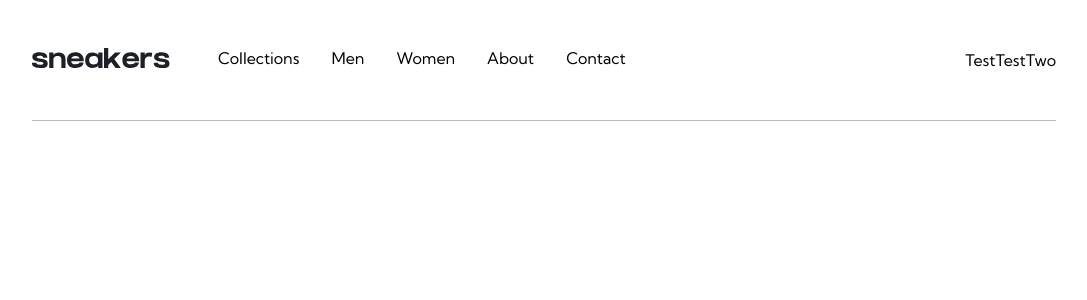
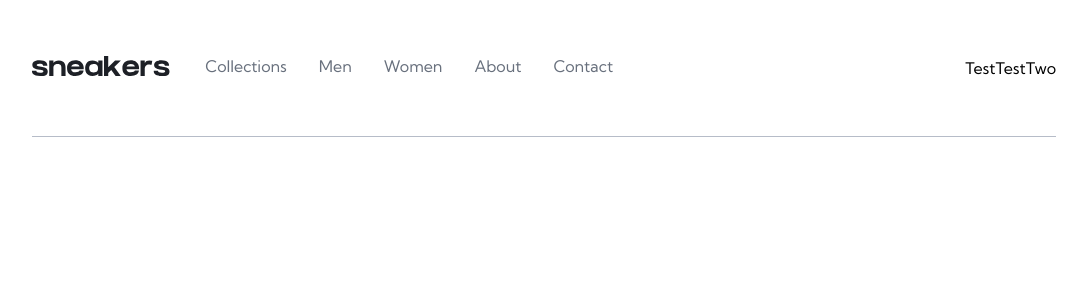
Before and after one commit to tkressma/ecommerce-product-page, a React (Create React App) app in the folder ecommerce-product-page-react/: page / in a window 1280 px wide. Shown: the top 300 px of the page, without its empty margins (96-1183 px from the left). Built offline with nearby package versions, Linux system fonts and the light colour scheme.

Commit message:
Consolidate CSS. Fix spacing between logo and nav to be more responsive.

```diff
--- a/ecommerce-product-page-react/src/components/Header/Navigation.module.css
+++ b/ecommerce-product-page-react/src/components/Header/Navigation.module.css
@@ -4,33 +4,16 @@
   align-items: center;
 }
 
-.nav__items {
-  margin: 0 1rem;
-}
-
 .menu {
   display: flex;
   flex-direction: row;
-  height: 100%;
-  gap: 1rem;
+  margin: 0;
+  padding: 0;
   list-style: none;
-  margin: 0;
 }
 
 .menu--desktop {
   display: none;
-}
-
-.menu--desktop > li {
-  display: flex;
-  align-items: center;
-  margin: auto 0.5rem;
-  height: 100%;
-  border-bottom: 4px solid transparent;
-}
-
-.menu--desktop > li:hover {
-  border-bottom: 4px solid orange;
 }
 
 .menu--mobile {
@@ -44,15 +27,26 @@
 @media (min-width: 768px) {
   .nav {
     flex-direction: row;
-    height: 100%;
-  }
-
-  .menu--desktop > li {
-    padding: 3rem 0;
+    justify-content: space-between;
   }
 
   .menu--desktop {
     display: flex;
+    width: 70%;
+  }
+
+  .menu--desktop > li {
+    display: flex;
+    align-items: center;
+    padding: 3.5rem 0;
+    color: hsl(219, 9%, 45%);
+    cursor: pointer;
+    margin-right: calc(12.5vw / 5);
+    border-bottom: 4px solid transparent;
+  }
+
+  .menu--desktop > li:hover {
+    border-bottom: 4px solid orange;
   }
 
   .menu--mobile {
```
